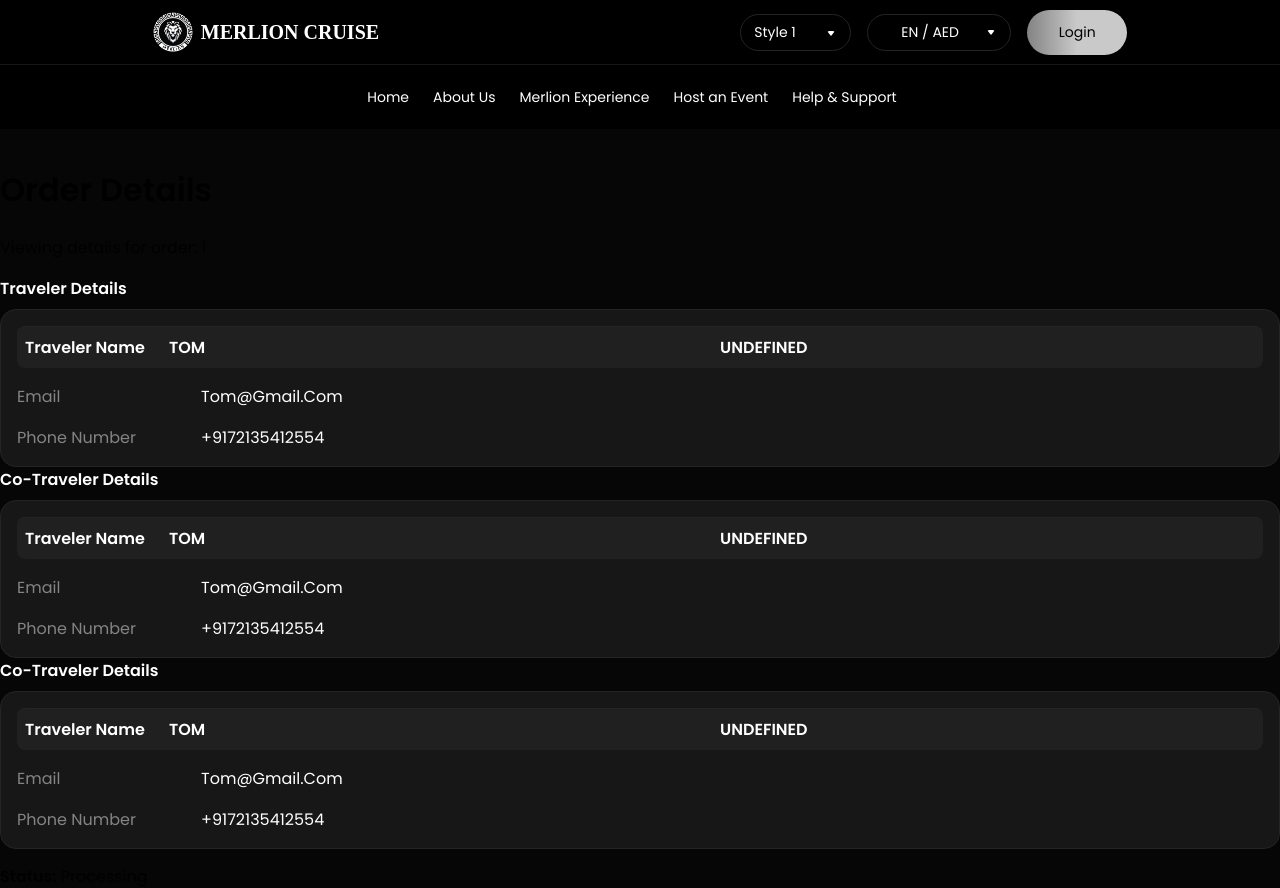
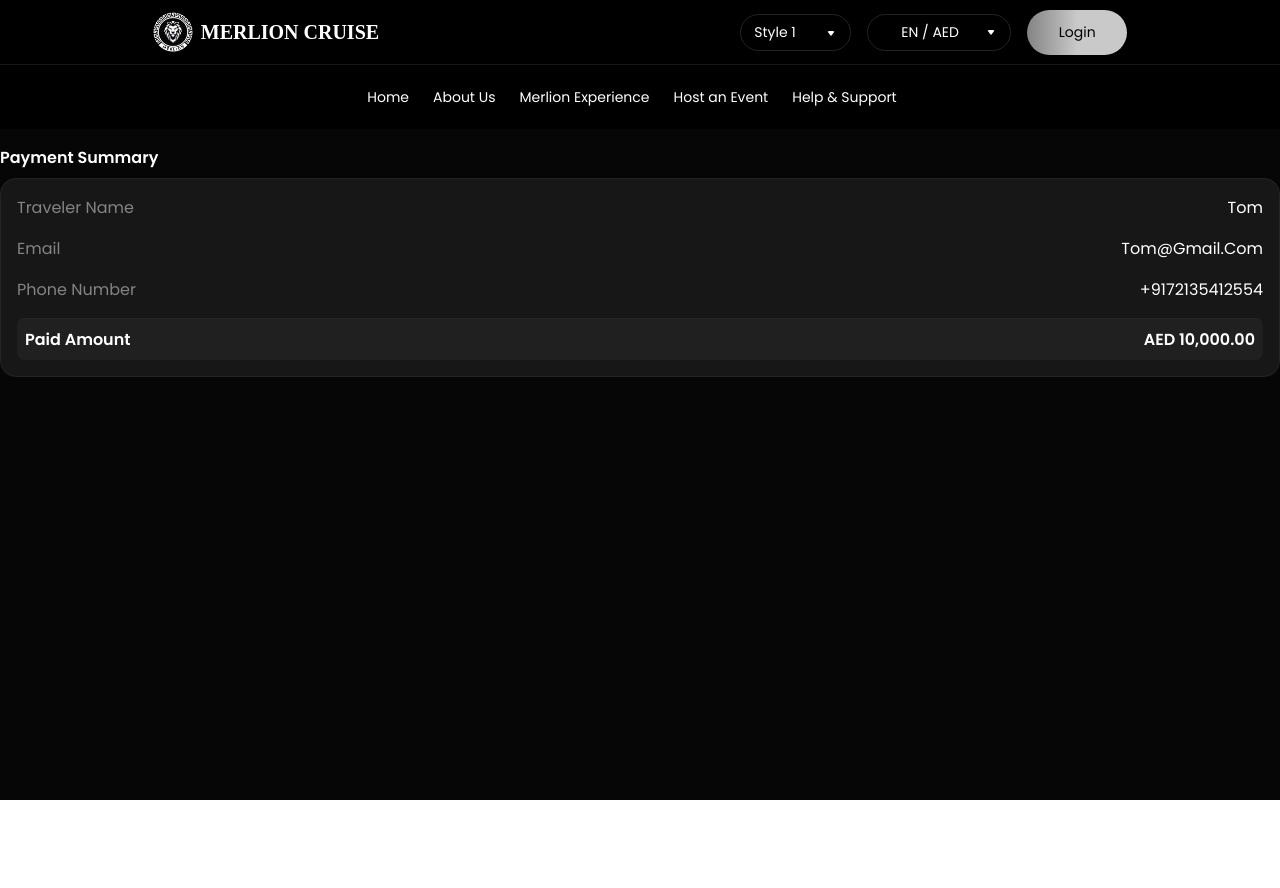
Before and after one commit to Taran1508/merlion-cruise-ui, a React (Vite) app: page /order-details/1 in a window 1280 px wide. Shown: the top 888 px of the page. After the commit the page ends 800 px from the top, so only its background shows below. Built offline with nearby package versions, Linux system fonts and the light colour scheme; some icons are missing; a web font is replaced by a local one.

Commit message:
added payment summary

```diff
--- a/src/components/summary-card/SummaryCard.jsx
+++ b/src/components/summary-card/SummaryCard.jsx
@@ -58,15 +58,6 @@
                 isdesktop={isDesktop}
               >
                 {String(value[1])}
-              </ValueText>
-              <ValueText
-                ishighlighted={true}
-                align={align}
-                ismobile={isMobile}
-                istablet={isTablet}
-                isdesktop={isDesktop}
-              >
-                {String(value[2])}
               </ValueText>
             </HighlightedRow>
           );
--- a/src/pages/OrderDetails.jsx
+++ b/src/pages/OrderDetails.jsx
@@ -6,16 +6,7 @@
     travelerName: ["Traveler Name", "Tom"],
     email: ["Email", "tom@gmail.com"],
     phoneNumber: ["Phone Number", "+9172135412554"],
-  },
-  {
-    travelerName: ["Traveler Name", "Tom"],
-    email: ["Email", "tom@gmail.com"],
-    phoneNumber: ["Phone Number", "+9172135412554"],
-  },
-  {
-    travelerName: ["Traveler Name", "Tom"],
-    email: ["Email", "tom@gmail.com"],
-    phoneNumber: ["Phone Number", "+9172135412554"],
+    payment: ["Paid Amount", "AED 10,000.00"],
   },
 ];
 export default function OrderDetails() {
@@ -23,31 +14,15 @@
 
   return (
     <div className="p-6">
-      <h1 className="text-2xl font-bold mb-4">Order Details</h1>
-      <p className="text-lg">
-        Viewing details for order: <span className="font-mono">{id}</span>
-      </p>
       {travelerData.map((data, index) => (
         <SummaryCard
-          title={index == 0 ? "Traveler Details" : "Co-Traveler Details"}
+          title={"Payment Summary"}
           key={index}
           summary={[data]}
-          align="left"
-          highlightedProperties={["travelerName"]}
+          align="right"
+          highlightedProperties={["payment"]}
         />
       ))}
-      {/* Example placeholder data */}
-      <div className="mt-4 space-y-2">
-        <p>
-          <strong>Status:</strong> Processing
-        </p>
-        <p>
-          <strong>Date:</strong> Sept 6, 2025
-        </p>
-        <p>
-          <strong>Total:</strong> $120.00
-        </p>
-      </div>
     </div>
   );
 }
```
